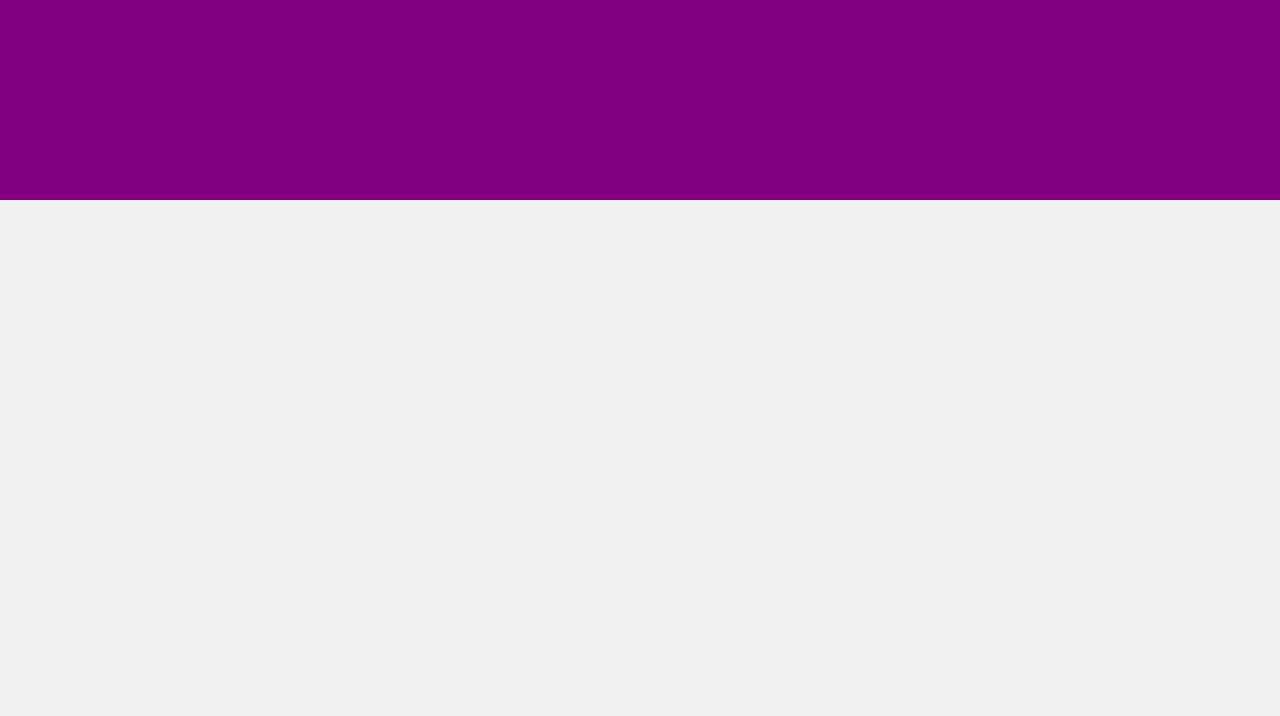
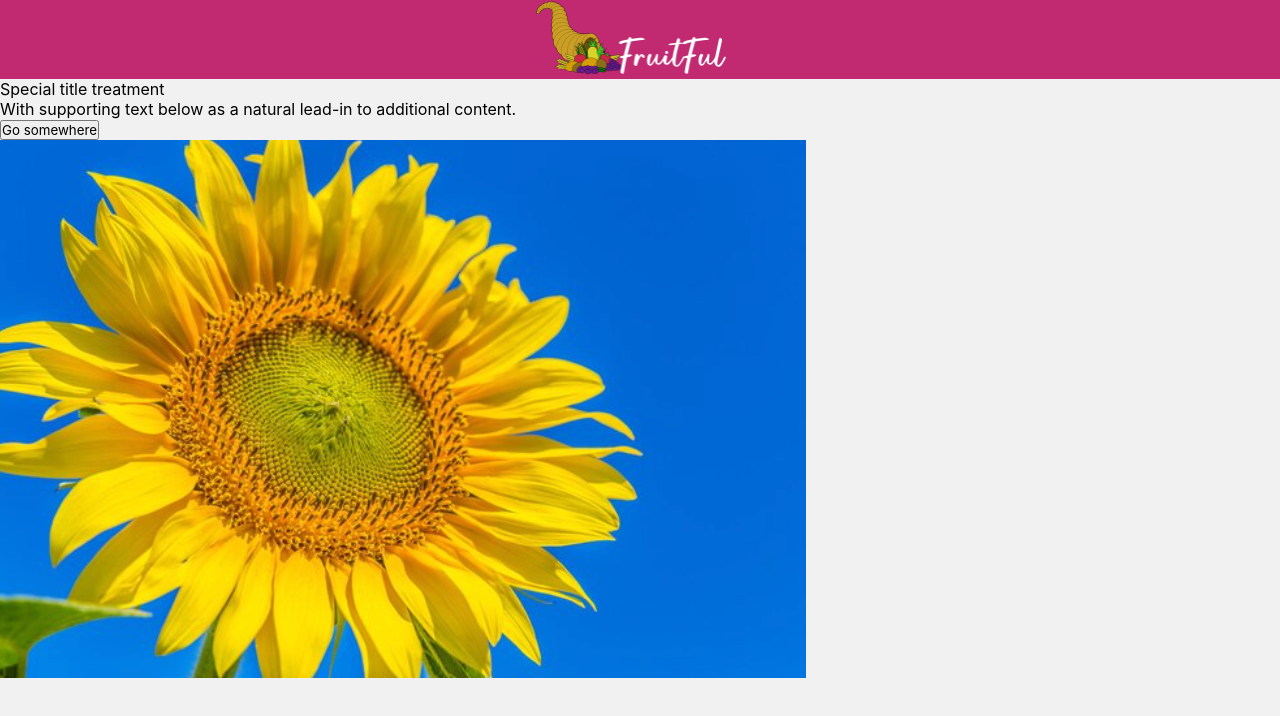
Before and after one commit to RomainVReco/fruitful-app, a React (Create React App) app: page /pageAccueil in a window 1280 px wide. Shown: the top 716 px of the page. Built offline with nearby package versions, Linux system fonts and the light colour scheme.

Commit message:
creation PageAccueil, composants header et une premiere image

```diff
--- /dev/null
+++ b/src/components/Header.js
@@ -0,0 +1,32 @@
+import Button from 'react-bootstrap/Button';
+import Card from 'react-bootstrap/Card';
+
+function WithHeaderExample() {
+  return (
+
+    <Card>
+      <Card.Header style={{ display: 'flex', justifyContent: 'center', alignItems: 'center', backgroundColor: '#C12A71', color: 'white' }}>
+        <div style={{ marginRight: '10px' }}>
+            <img
+                src={require('../assets/logo5.png')}
+                alt="Logo" roundedCircle
+                style={{
+                    maxWidth: '200px', // Largeur maximale de l'image
+                    maxHeight: '100px', // Hauteur maximale de l'image
+                    marginRight: '10px' // Espacement à droite de l'image
+                }}
+                />
+        </div>
+        </Card.Header>
+      <Card.Body>
+        <Card.Title>Special title treatment</Card.Title>
+        <Card.Text>
+          With supporting text below as a natural lead-in to additional content.
+        </Card.Text>
+        <Button variant="primary">Go somewhere</Button>
+      </Card.Body>
+    </Card>
+  );
+}
+
+export default WithHeaderExample;
--- /dev/null
+++ b/src/components/Image1Accueil.js
@@ -0,0 +1,14 @@
+import React from 'react';
+import Image from 'react-bootstrap/Image';
+import logo from '../assets/tournesol.png'; // Assurez-vous de spécifier le bon chemin vers votre image
+
+function Image1Accueil() {
+  return (
+    <div>
+      {/* Utilisation du composant Image de React Bootstrap */}
+      <Image src={logo} alt="Logo" fluid />
+    </div>
+  );
+}
+
+export default Image1Accueil;
--- a/src/components/PageAccueil.js
+++ b/src/components/PageAccueil.js
@@ -1,6 +1,8 @@
 import React from "react";
 
 import PurpleRectangle from './PurpleRectangle';
+import Header from './Header';
+import Image1Accueil from './Image1Accueil'
 
 import GenericButton from './GenericButton'
 import Tache from './Tache';
@@ -11,7 +13,9 @@ export default function PageAccueil () {
     return (
 
     <div className="PageAccueil">
-      <PurpleRectangle />
+    <Header />
+    <Image1Accueil />
+     {/*<PurpleRectangle /> */}
       {/* Autres composants ou contenu ici */}
     </div>
   );
```
Also changed, not shown: src/assets/tournesol.png (added).
